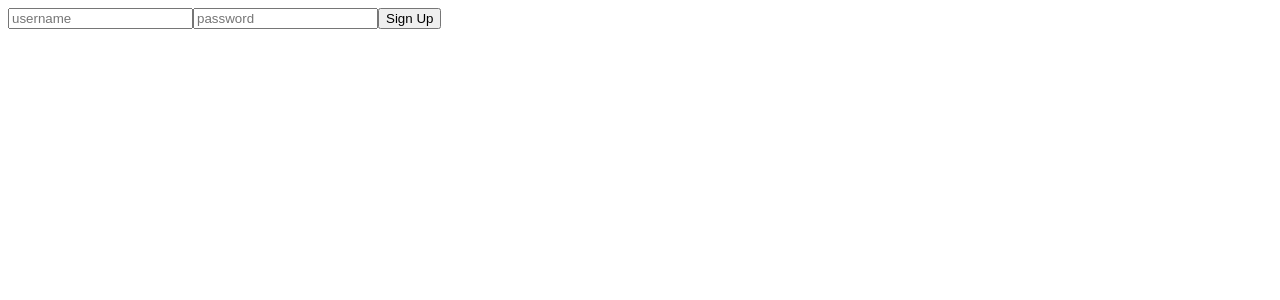
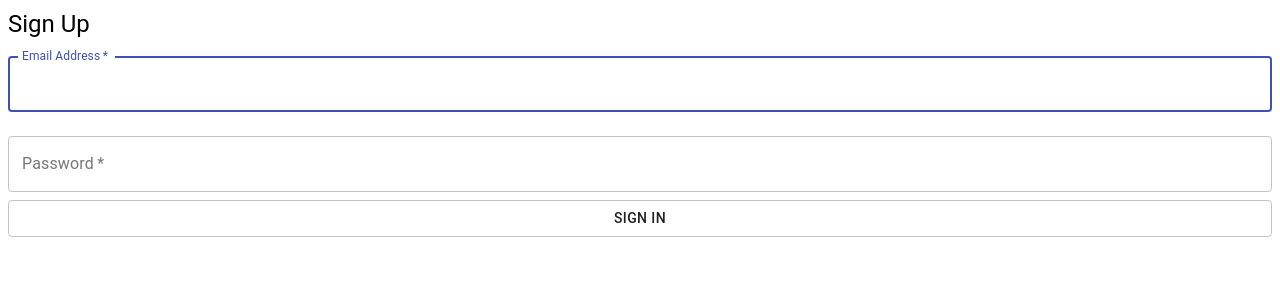
Before and after one commit to ShornJacob/auth_form, a React (Create React App) app: page / in a window 1280 px wide. Shown: the top 300 px of the page. Built offline with nearby package versions, Linux system fonts and the light colour scheme; no server answers; what aws-amplify would draw is missing.

Commit message:
Signin with state

```diff
--- a/package.json
+++ b/package.json
@@ -3,6 +3,7 @@
   "version": "0.1.0",
   "private": true,
   "dependencies": {
+    "@material-ui/core": "^4.6.1",
     "aws-amplify": "^1.2.4",
     "react": "^16.11.0",
     "react-dom": "^16.11.0",
--- /dev/null
+++ b/src/auth/SignIn.js
@@ -0,0 +1,68 @@
+import Typography from "@material-ui/core/Typography";
+import TextField from "@material-ui/core/TextField";
+import Button from "@material-ui/core/Button";
+import Grid from "@material-ui/core/Grid";
+import Link from "@material-ui/core/Link";
+import React from "react";
+
+export default function SignIn(props) {
+
+  const {signIn, updateFormState } = props
+
+  return (
+    <div>
+      <Typography component="h1" variant="h5">
+        Sign Up
+      </Typography>
+
+      <form noValidate>
+        <TextField
+          variant="outlined"
+          margin="normal"
+          required
+          fullWidth
+          id="username"
+          label="Email Address"
+          name="username"
+          autoComplete="email"
+          onChange={e => {
+            e.persist();
+            updateFormState(e);
+          }}
+          autoFocus
+        />
+
+        <TextField
+          variant="outlined"
+          margin="normal"
+          required
+          fullWidth
+          name="password"
+          label="Password"
+          type="password"
+          id="password"
+          onChange={e => {
+            e.persist();
+            updateFormState(e);
+          }}
+        />
+
+        <Button
+          onClick={signIn}
+          //this sets full width to true
+          fullWidth
+          variant="outlined"
+        >
+          Sign In
+        </Button>
+      </form>
+    </div>
+  );
+}
+
+//https://material-ui.com/api/typography/
+//component - The component used for the root node. Either a string to use a DOM element or a component. By default, it maps the variant to a good default headline component.
+
+//variant - Applies the theme typography styles.
+
+//https://www.w3schools.com/tags/att_form_novalidate.asp
--- /dev/null
+++ b/src/auth/User.js
@@ -0,0 +1,14 @@
+import React from 'react'
+import {getUser} from './util'
+
+export default function User() {
+
+    const user = getUser()
+
+    console.log(user)
+    return (
+        <div>
+            {user.username}
+        </div>
+    )
+}
--- /dev/null
+++ b/src/auth/amplify.js
@@ -0,0 +1,47 @@
+//https://aws-amplify.github.io/amplify-js/api/classes/authclass.html
+//https://aws-amplify.github.io/amplify-js/api/interfaces/signupparams.html
+
+import {Auth}  from "aws-amplify";
+import {setUser} from './util';
+
+ export async function signUp({username, password}, updateFormType) {
+    //  console.log(username)
+    //  console.log(password)
+    try {
+      await Auth.signUp({
+        username, password
+      })
+
+      console.log('sign up success!')
+      updateFormType('confirmSignUp')
+
+    } catch (err) {
+      console.log('error signing up..', err)
+    }
+  }
+
+  export async function confirmSignUp({ username, confirmationCode }, updateFormType) {
+    try {
+      await Auth.confirmSignUp(username, confirmationCode)
+      console.log('confirm sign up success!')
+      updateFormType('signIn')
+    } catch (err) {
+      console.log('error confirming signing up..', err)
+    }
+  }
+
+  //first paraemter is objet, deconstructed
+  export async function signIn({ username, password },updateFormType) {
+
+    // console.log(username)
+    // console.log(password)
+    try {
+     const user = await Auth.signIn(username, password)
+     console.log(user.attributes.email)
+      updateFormType('loggedIn')
+      setUser({username : user.attributes.email})
+      console.log('sign in success!')
+    } catch (err) {
+      console.log('error signing up..', err)
+    }
+  }
--- /dev/null
+++ b/src/auth/index.js
@@ -0,0 +1,64 @@
+import React, { useState, useReducer } from "react";
+import { Router } from "@reach/router";
+import {isLoggedIn} from './util'
+import SignIn from "./SignIn";
+import {  signIn } from "./amplify";
+import  User from './User'
+
+const initialFormState = {
+    username: "",
+    password: ""
+  };
+
+
+function reducer(state, action) {
+    switch (action.type) {
+      case "updateFormState":
+        return {
+          ...state,
+          [action.e.target.name]: action.e.target.value
+        };
+      default:
+        return state;
+    }
+  }
+
+
+export default () => {
+
+  const initialFormType =  isLoggedIn() ? 'loggedIn' : "signIn"
+
+  const [formType, updateFormType] = useState(initialFormType);
+  const [formState, updateFormState] = useReducer(reducer, initialFormState);
+
+//   console.log(formType)
+//   console.log(isLoggedIn())
+
+  function renderAuth() {
+    switch (formType) {
+        case "signIn":
+            return (
+              <SignIn
+                signIn={() => signIn(formState,updateFormType)}
+                updateFormState={e =>
+                  updateFormState({ type: "updateFormState", e })
+                }
+              />
+            );
+            case "loggedIn":
+                return (
+                  <User/>
+                );
+      default:
+        return null;
+    }
+  }
+
+
+
+  return (
+      <div>
+         { renderAuth() }
+      </div>
+  )
+};
--- /dev/null
+++ b/src/auth/util.js
@@ -0,0 +1,30 @@
+//https://developer.mozilla.org/en-US/docs/Web/API/Window/localStorage
+export const setUser = user => {
+  console.log(user)
+  window.localStorage.amplifyUser = JSON.stringify(user)
+}
+//e read-only localStorage property allows you to access a Storage object for the Document's origin;
+//the stored data is saved across browser sessions. localStorage is similar to sessionStorage, except that
+//while data stored in localStorage has no expiration time
+//The JSON.stringify() method converts a JavaScript object or value to a JSON string,
+
+export const isBrowser = () => typeof window !== "undefined"
+
+
+export const getUser = () =>
+  isBrowser() && window.localStorage.getItem("amplifyUser")
+    ? JSON.parse(window.localStorage.getItem("amplifyUser"))
+    : {}
+
+
+export const isLoggedIn = () => {
+    const user = getUser()
+    return !!user.username
+  }
+
+  export const logout = callback => {
+    setUser({})
+    callback()
+  }
+
+  //https://www.gatsbyjs.org/tutorial/authentication-tutorial/#authentication-service
--- a/src/index.js
+++ b/src/index.js
@@ -1,7 +1,7 @@
 import React from 'react';
 import ReactDOM from 'react-dom';
 import Amplify from 'aws-amplify'
-import App from './App';
+import App from './auth';
 import config from './aws-exports'
 Amplify.configure(config)
 
```
Also changed, not shown: src/auth/privateroute.js (added, +23 -0 lines), 1 other file (tests, documents, lock files or other folders).
